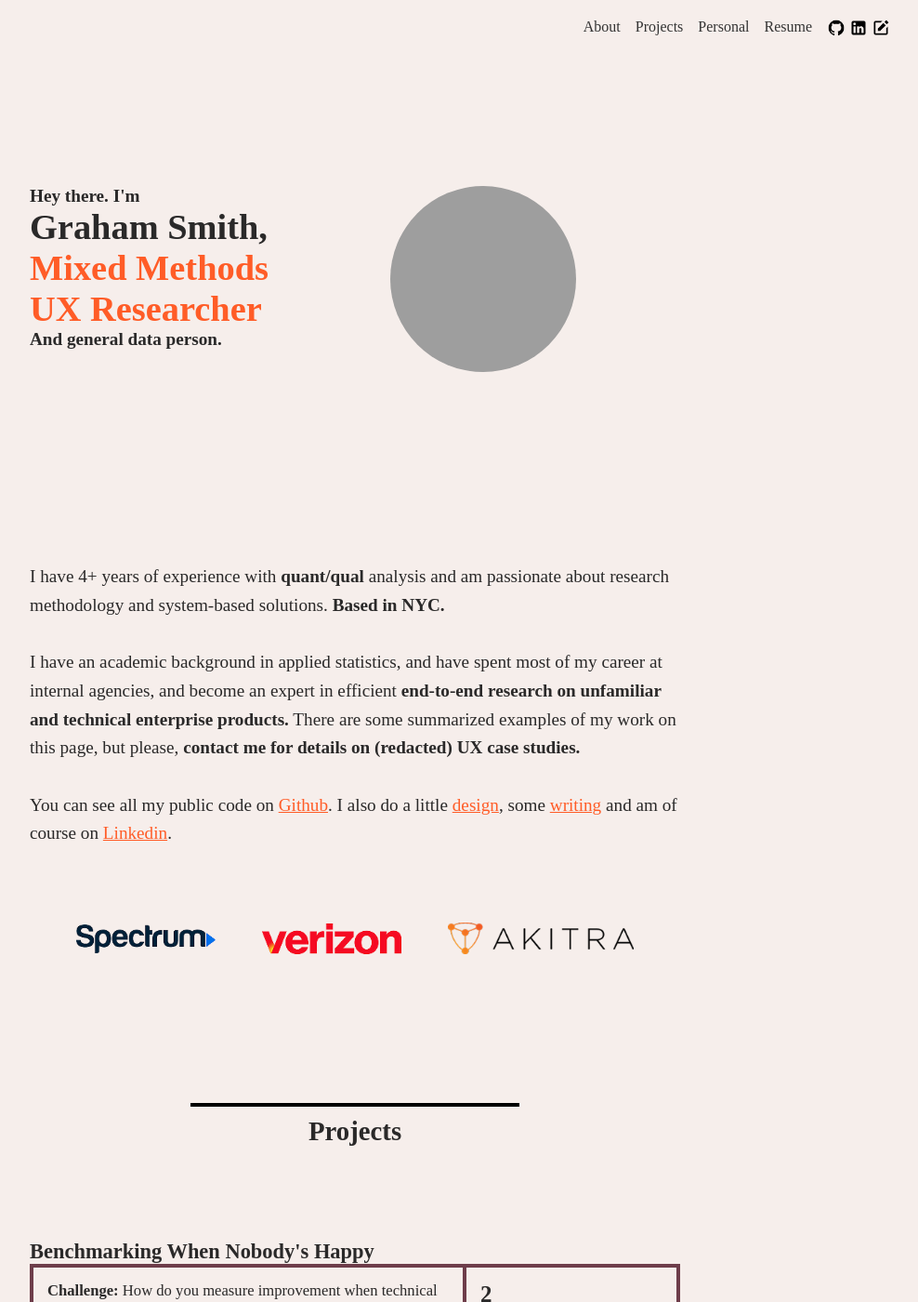
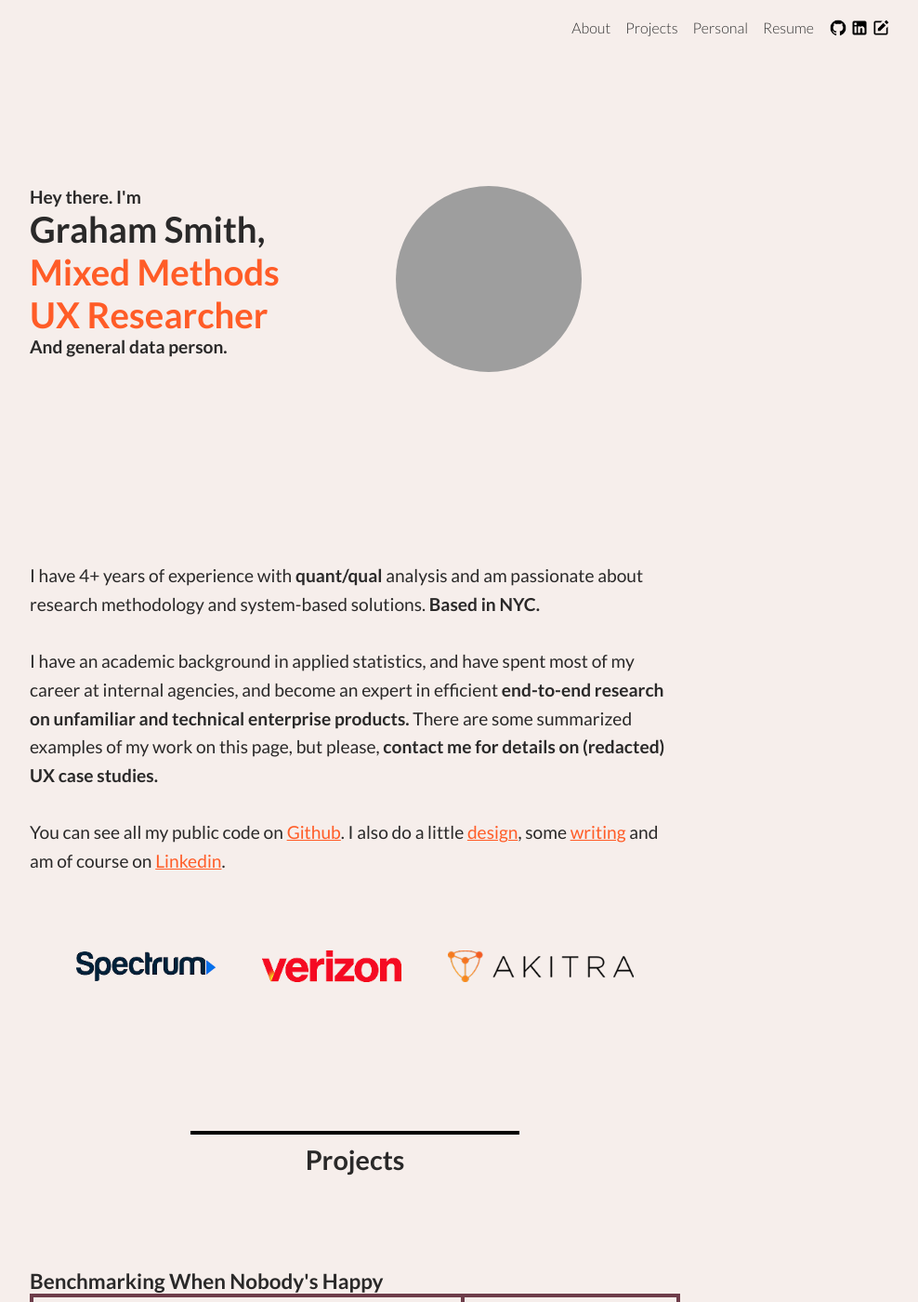
Before and after one commit to johnnycopes/graham-macisaac, a Jekyll site: the page index.html, which Jekyll copies as it is, in a window 1280 px wide and 1400 px high. Shown: the whole window at 93% size, without its empty margins (258-1246 px from the left). Built offline with Jekyll 4.4.1, drawn with Linux system fonts in a browser that asks for light colours; some web fonts are replaced; grey boxes are pictures that could not be loaded.

Commit message:
FEATURE: adds Lato Google Font

```diff
--- a/index.html
+++ b/index.html
@@ -5,6 +5,12 @@
     <meta name="viewport" content="width=device-width, initial-scale=1.0" />
     <title>Graham MacIsaac Smith</title>
     <link rel="stylesheet" href="style.css" />
+    <link rel="preconnect" href="https://fonts.googleapis.com" />
+    <link rel="preconnect" href="https://fonts.gstatic.com" crossorigin />
+    <link
+      href="https://fonts.googleapis.com/css2?family=Lato:ital,wght@0,100;0,300;0,400;0,700;0,900;1,100;1,300;1,400;1,700;1,900&family=Lato:ital,wght@0,300..800;1,300..800&display=swap"
+      rel="stylesheet"
+    />
   </head>
   <body>
     <header class="header">
--- a/style.css
+++ b/style.css
@@ -30,15 +30,6 @@
     --p: var(--base-size);
 }
 
-@font-face {
-    font-family: 'Nebula Sans';
-    src: url('/Users/graham/Documents/GitHub/Graham-Macisaac.github.io/Fonts/NebulaSans-1.010/WOFF2') format('woff2');
-  }
-
-* {
-    font-family: 'Nebula Sans', serif;
-}
-
 h1, h2, h3, h4, h5, h6, p, img {
     margin: 0;
 }
@@ -54,6 +45,7 @@ html{
 body {
     max-width: 700px;
     margin: 0 auto;
+    font-family: Lato, sans-serif;
     font-size: 1.2rem;
     background-color: var(--tan);
     color: var(--black);
```
